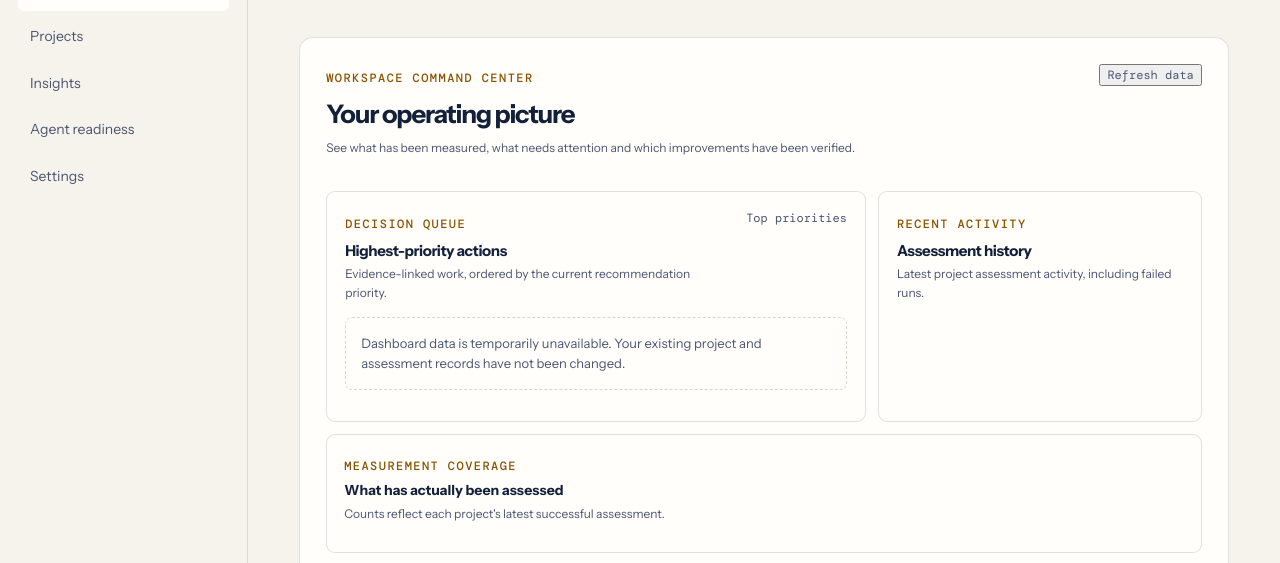
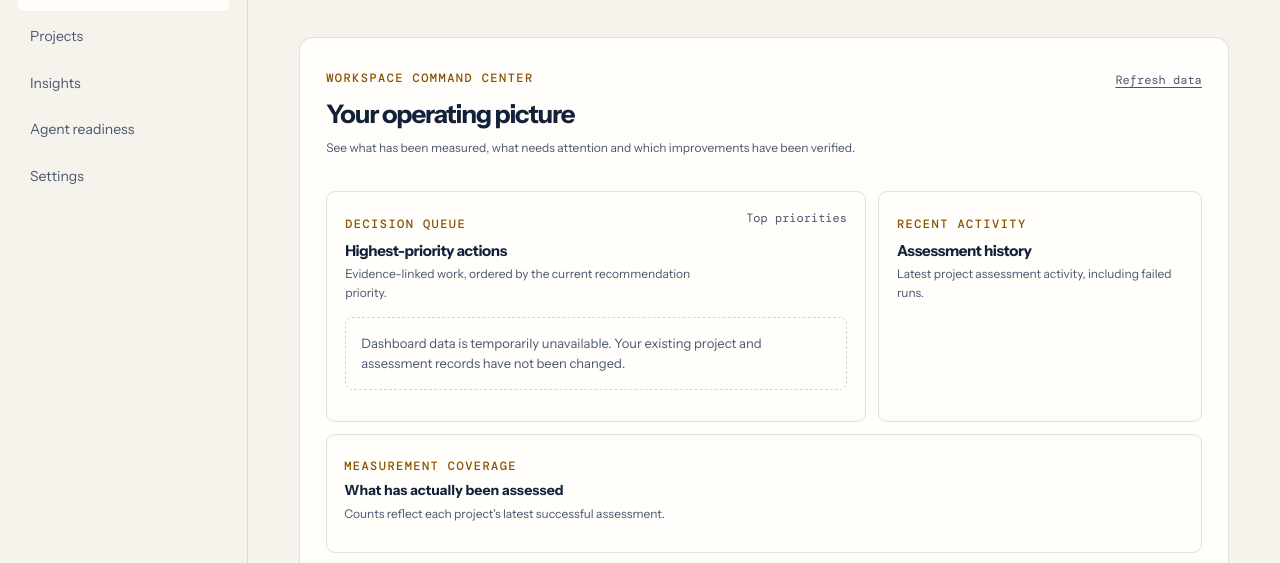
Before and after one commit to LloydCoder/tinlance-searqon, a website: page apps/web/public/app/index.html in a window 1280 px wide. Shown: the part 227-790 px from the top of the page. Drawn offline with nearby package versions, Linux system fonts and the light colour scheme; no server answers.

Commit message:
style(dashboard): make refresh control keyboard visible

```diff
--- a/apps/web/public/app/dashboard.css
+++ b/apps/web/public/app/dashboard.css
@@ -2,7 +2,7 @@
 .command-center-heading{display:flex;align-items:flex-start;justify-content:space-between;gap:20px;margin-bottom:20px}
 .command-center .eyebrow{font:500 12px/18px var(--mono);letter-spacing:.12em}.command-center-heading h2{font-size:clamp(21px,2vw,28px);letter-spacing:-.045em;margin:5px 0 5px}
 .command-center-heading p{font-size:12px;color:var(--slate);margin:0;max-width:700px}
-.command-center-refresh{font:12px var(--mono);color:var(--slate);white-space:nowrap}
+.command-center-refresh{font:12px var(--mono);color:var(--slate);white-space:nowrap;border:0;background:transparent;text-decoration:underline;text-underline-offset:3px;cursor:pointer;padding:4px 0;min-height:32px}.command-center-refresh:focus-visible{outline:2px solid var(--amber-deep);outline-offset:3px;border-radius:3px}
 .command-center-metrics{display:grid;grid-template-columns:repeat(5,minmax(0,1fr));gap:10px;margin-bottom:14px}
 .command-metric{padding:16px 17px;border:1px solid var(--line);border-radius:9px;background:#FBFAF6;min-width:0}
 .command-metric span{display:block;font-size:12px;color:var(--slate);letter-spacing:.02em}
```
